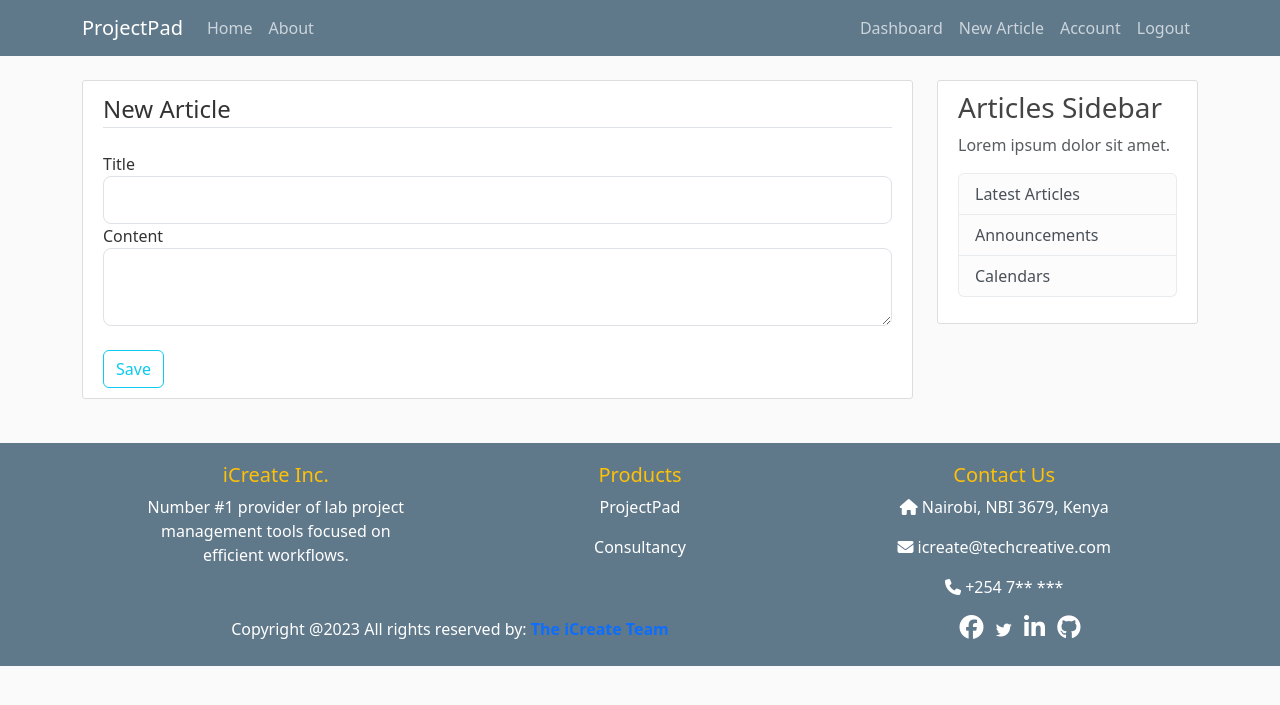
After one commit to jonyamagiri/projectPad, a Flask app: page /article/new in a window 1280 px wide. The commit adds this page. Shown: the top 705 px of the page. Run offline with Flask 3, Linux system fonts and the light colour scheme; a user stored in the database is signed in; some libraries are stand-ins or nearby versions.

Commit message:
added articles & dashboard

```diff
--- a/projectpad/forms.py
+++ b/projectpad/forms.py
@@ -1,7 +1,7 @@
 from flask_wtf import FlaskForm
 from flask_wtf.file import FileField, FileAllowed
 from flask_login import current_user
-from wtforms import StringField, PasswordField, SubmitField, BooleanField
+from wtforms import StringField, PasswordField, SubmitField, BooleanField, TextAreaField
 from wtforms.validators import DataRequired, Length, Email, EqualTo, ValidationError
 from projectpad.models import User
 
@@ -71,7 +71,7 @@ class LoginForm(FlaskForm):
 class UpdateAccountForm(FlaskForm):
     username = StringField('Username', validators=[DataRequired(), Length(min=2, max=20)])
     email = StringField('Email', validators=[DataRequired(), Email()])
-    picture = FileField('Update Profile Picture', validators=[FileAllowed(['jpg', 'png'])])
+    picture = FileField('Update Profile Picture', validators=[FileAllowed(['jpg', 'jpeg', 'png'])])
     submit = SubmitField('Update')
 
     def validate_username(self, username):
@@ -85,3 +85,9 @@ class UpdateAccountForm(FlaskForm):
             user = User.query.filter_by(email=email.data).first()
             if user:
                 raise ValidationError('That email is taken. Please choose a different one.')
+
+
+class ArticleForm(FlaskForm):
+    title = StringField('Title', validators=[DataRequired()])
+    content = TextAreaField('Content', validators=[DataRequired()])
+    submit = SubmitField('Save')
--- a/projectpad/routes.py
+++ b/projectpad/routes.py
@@ -1,49 +1,30 @@
 import os
 import secrets
 from PIL import Image
-from flask import render_template, url_for, flash, redirect, request
+from flask import render_template, url_for, flash, redirect, request, abort
 from projectpad import app, db
-from projectpad.forms import RegistrationForm, LoginForm, UpdateAccountForm
+from projectpad.forms import RegistrationForm, LoginForm, UpdateAccountForm, ArticleForm
 from projectpad.models import User, Article
 from flask_login import login_user, current_user, logout_user, login_required
 from werkzeug.security import generate_password_hash, check_password_hash
 
 
-# dummy data for testing
-articles = [
-    {
-        'author': 'Kara Danvers',
-        'title': 'Article 1',
-        'content': 'Lorem ipsum dolor sit amet consectetur adipisicing elit. Molestias illo, eveniet odio quasi eaque sed voluptatum ducimus earum molestiae voluptates',
-        'date_created': 'Jan 20, 2023'
-    },
-    {
-        'author': 'James Olsen',
-        'title': 'Article 2',
-        'content': 'Lorem ipsum dolor sit amet consectetur adipisicing elit. Deleniti doloribus dolorum quia. Ea esse excepturi blanditiis quas ullam, quae sed temporibus, ab a, magni deleniti.',
-        'date_created': 'Feb 14, 2023'
-    }
-]
+
 
 @app.route("/", strict_slashes=False)
 @app.route("/home")
 def home():
-    """Returns the home page"""
-    return render_template('home.html', articles=articles)
-
-@app.route("/project_log", strict_slashes=False)
-def project_log():
-    """Returns the project_log page"""
-    return render_template('project_log.html', title='Project Logs', articles=articles)
+    """Serves the home page"""
+    return render_template('home.html')
 
 @app.route("/about", strict_slashes=False)
 def about():
-    """Returns the about page"""
+    """Serves the about page"""
     return render_template('about.html', title='About')
 
 @app.route("/register", strict_slashes=False, methods=['GET', 'POST'])
 def register():
-    """Returns the register page"""
+    """Serves the register page"""
     if current_user.is_authenticated:
         return redirect(url_for('home'))
     form = RegistrationForm()
@@ -58,7 +39,7 @@ def register():
 
 @app.route("/login", strict_slashes=False, methods=['GET', 'POST'])
 def login():
-    """Returns the login page"""
+    """Serves the login page"""
     if current_user.is_authenticated:
         return redirect(url_for('home'))
     form = LoginForm()
@@ -68,14 +49,14 @@ def login():
             login_user(user, remember=form.remember.data)
             flash('You have been logged in!', 'success')
             next_page = request.args.get('next')
-            return redirect(next_page) if next_page else redirect(url_for('project_log'))
+            return redirect(next_page) if next_page else redirect(url_for('dashboard'))
         else:
             flash('Login failed! Please check your email or password and try again', 'danger')
     return render_template('login.html', title='Login', form=form)
 
-@app.route("/logout")
+@app.route("/logout", strict_slashes=False)
 def logout():
-    """Returns the logout page"""
+    """Serves the logout page"""
     logout_user()
     return redirect(url_for('home'))
 
@@ -94,10 +75,10 @@ def save_picture(form_picture):
     return picture_fn
 
 
-@app.route("/account", methods=['GET', 'POST'])
+@app.route("/account", strict_slashes=False, methods=['GET', 'POST'])
 @login_required
 def account():
-    """Returns the account page"""
+    """Serves the account page"""
     form = UpdateAccountForm()
     if form.validate_on_submit():
         if form.picture.data:
@@ -113,3 +94,58 @@ def account():
         form.email.data = current_user.email
     image_file = url_for('static', filename='images/' + current_user.image_file)
     return render_template('account.html', title='Account', image_file=image_file, form=form)
+
+@app.route("/dashboard", strict_slashes=False)
+@login_required
+def dashboard():
+    """Serves the dashboard page"""
+    articles = Article.query.filter_by(author=current_user)
+    return render_template('dashboard.html', title='Dashboard', articles=articles)
+
+@app.route("/article/new", strict_slashes=False, methods=['GET', 'POST'])
+@login_required
+def new_article():
+    form = ArticleForm()
+    if form.validate_on_submit():
+        article = Article(title=form.title.data, content=form.content.data, author=current_user)
+        db.session.add(article)
+        db.session.commit()
+        flash('Your article has been created!', 'success')
+        return redirect(url_for('dashboard'))
+    return render_template('create_article.html', title='New Article', form=form, legend='New Article')
+
+@app.route("/article/<int:article_id>", strict_slashes=False)
+def article(article_id):
+    article = Article.query.get_or_404(article_id)
+    return render_template('article.html', title=article.title, article=article)
+
+
+@app.route("/article/<int:article_id>/update", strict_slashes=False, methods=['GET', 'POST'])
+@login_required
+def update_article(article_id):
+    article = Article.query.get_or_404(article_id)
+    if article.author != current_user:
+        abort(403)
+    form = ArticleForm()
+    if form.validate_on_submit():
+        article.title = form.title.data
+        article.content = form.content.data
+        db.session.commit()
+        flash('Your article has been updated!', 'success')
+        return redirect(url_for('article', article_id=article.id))
+    elif request.method == 'GET':
+        form.title.data = article.title
+        form.content.data = article.content
+    return render_template('create_article.html', title='Update Article', form=form, legend='Update Article')
+
+
+@app.route("/article/<int:article_id>/delete", strict_slashes=False, methods=['POST'])
+@login_required
+def delete_article(article_id):
+    article = Article.query.get_or_404(article_id)
+    if Article.author != current_user:
+        abort(403)
+    db.session.delete(article)
+    db.session.commit()
+    flash('Your article has been deleted!', 'success')
+    return redirect(url_for('home'))
--- a/projectpad/static/styles/styles.css
+++ b/projectpad/static/styles/styles.css
@@ -76,5 +76,5 @@ body {
   }
 
   .account-heading {
-    font-size: 2.5rem;
+    font-size: 1.5rem;
   }
--- /dev/null
+++ b/projectpad/templates/create_article.html
@@ -0,0 +1,41 @@
+{% extends "layout.html" %}
+
+{% block content %}
+<div class="content-section">
+    <form method="POST" action="">
+        {{ form.hidden_tag() }}
+        <fieldset class="form-group">
+            <legend class="border-bottom mb-4">{{ legend }}</legend>
+            <div class="form-group">
+                {{ form.title.label(class="form-control-label") }}
+                {% if form.title.errors %}
+                {{ form.title(class="form-control form-control-lg is-invalid") }}
+                <div class="invalid-feedback">
+                    {% for error in form.title.errors %}
+                    <span>{{ error }}</span>
+                    {% endfor %}
+                </div>
+                {% else %}
+                {{ form.title(class="form-control form-control-lg") }}
+                {% endif %}
+            </div>
+            <div class="form-group">
+                {{ form.content.label(class="form-control-label") }}
+                {% if form.content.errors %}
+                {{ form.content(class="form-control form-control-lg is-invalid") }}
+                <div class="invalid-feedback">
+                    {% for error in form.content.errors %}
+                    <span>{{ error }}</span>
+                    {% endfor %}
+                </div>
+                {% else %}
+                {{ form.content(class="form-control form-control-lg") }}
+                {% endif %}
+            </div>
+        </fieldset><br>
+        <div class="form-group">
+            {{ form.submit(class="btn btn-outline-info") }}
+        </div>
+    </form>
+</div>
+{% endblock content %}
--- a/projectpad/templates/layout.html
+++ b/projectpad/templates/layout.html
@@ -37,11 +37,13 @@
           <div class="navbar-nav mr-auto">
             <a class="nav-item nav-link" href="{{ url_for('home')}}">Home</a>
             <a class="nav-item nav-link" href="{{ url_for('about')}}">About</a>
-            <a class="nav-item nav-link" href="{{ url_for('project_log')}}">Project-Logs</a>
+
           </div>
           <!-- Navbar Right Side -->
           <div class="navbar-nav ms-auto mb-2 mb-lg-0">
             {% if current_user.is_authenticated %}
+              <a class="nav-item nav-link" href="{{ url_for('dashboard')}}">Dashboard</a>
+              <a class="nav-item nav-link" href="{{ url_for('new_article')}}">New Article</a>
               <a class="nav-item nav-link" href="{{ url_for('account')}}">Account</a>
               <a class="nav-item nav-link" href="{{ url_for('logout')}}">Logout</a>
             {% else %}
@@ -55,7 +57,7 @@
   </header>
   <main role="main" class="container">
     <div class="row">
-      <div class="col-md-8">
+      <div class="col-md-9">
         <!--inclusion of flash messages -->
         {% with messages = get_flashed_messages(with_categories=true) %}
         {% if messages %}
@@ -70,18 +72,34 @@
         {% block content %}{% endblock %}
         <!-- sidebar content-->
       </div>
-      <div class="col-md-4">
+      {% if current_user.is_authenticated %}
+      <div class="col-md-3">
         <div class="content-section">
-          <h3>Project-logs Sidebar</h3>
+          <h3>Articles Sidebar</h3>
           <p class='text-muted'>Lorem ipsum dolor sit amet.
           <ul class="list-group">
-            <li class="list-group-item list-group-item-light">Latest Project-Logs</li>
+            <li class="list-group-item list-group-item-light">Latest Articles</li>
             <li class="list-group-item list-group-item-light">Announcements</li>
             <li class="list-group-item list-group-item-light">Calendars</li>
           </ul>
           </p>
         </div>
       </div>
+      {% else %}
+      <div class="col-md-2">
+        <div class="content-section">
+          <h3>ProjectPad</h3>
+          <p class='text-muted'>Your one-stop shop:
+          <ul class="list-group align-items-center">
+            <li class="list-group-item list-group-item-light">Create</li>
+            <li class="list-group-item list-group-item-light">Manage</li>
+            <li class="list-group-item list-group-item-light">Collaborate</li>
+          </ul>
+          </p>
+        </div>
+      </div>
+      {% endif %}
+
     </div>
   </main>
   <br>
```
Also changed, not shown: projectpad/templates/article.html (added, +45 -0 lines), projectpad/templates/dashboard.html (added, +18 -0 lines), projectpad/templates/login.html (+5 -5 lines), projectpad/templates/project_log.html (deleted, +0 -17 lines), projectpad/templates/register.html (+6 -6 lines), instance/project.db.
